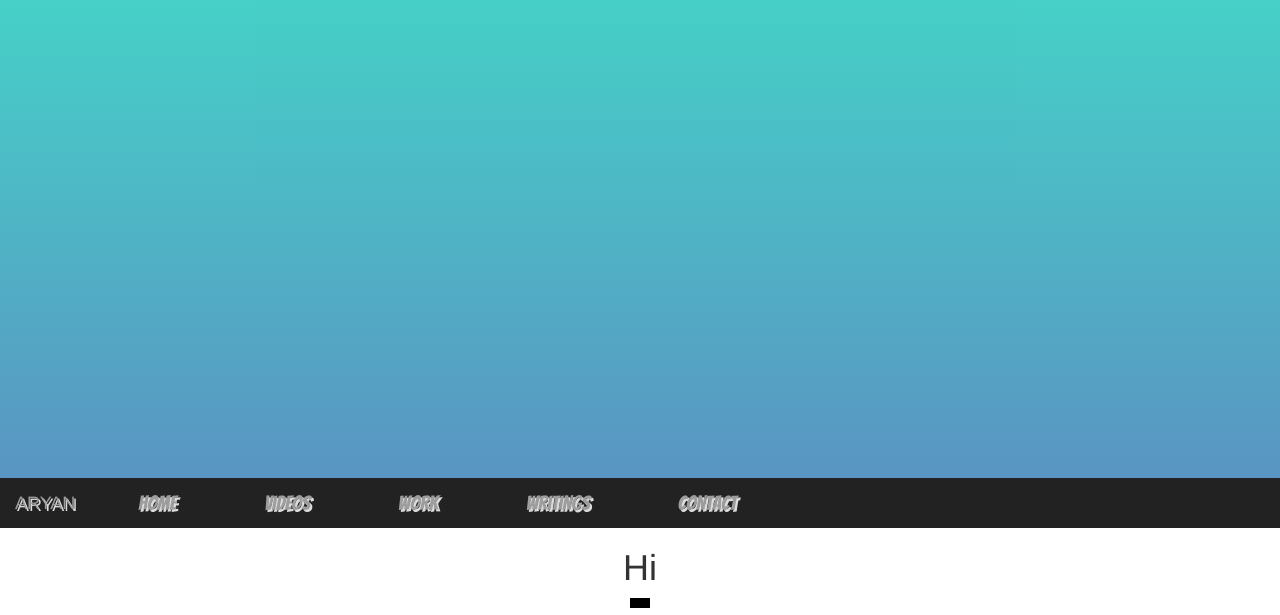
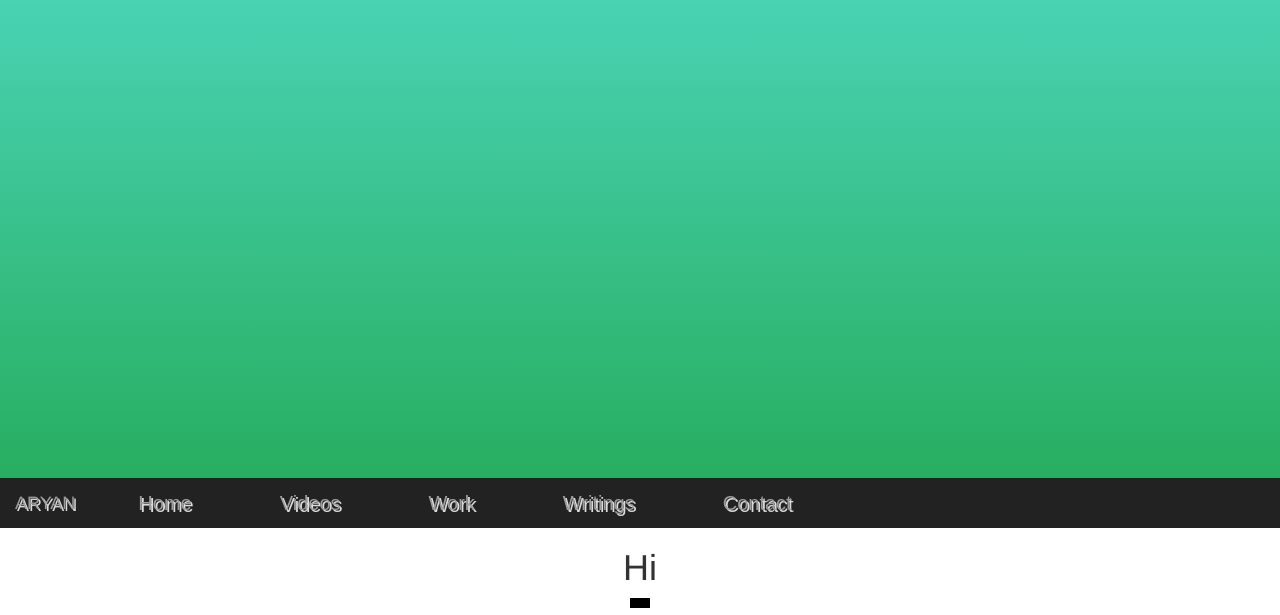
Before and after one commit to Aryanchittora/Sir-Tim-Berners-Lee, a plain HTML site: page index.html in a window 1280 px wide. Shown: the part 322-937 px from the top of the page. Drawn offline with nearby package versions, Linux system fonts and the light colour scheme.

Commit message:
Update style.css

```diff
--- a/style.css
+++ b/style.css
@@ -4,20 +4,8 @@ body {
     padding-top: 800px;
 }
 
-#welcome {
-    display: table;
-    background: linear-gradient(#07f7bf 0%, #307ab3 100%);
-    right: 0;
-    left: 0;
-    top: 0;
-    bottom: 0;
-    position: absolute;
-    height: 800px;
-    color: azure;
-    opacity: 0.80;
-    width: 100%;
-    z-index: 9;
-}
+#welcome { position: absolute; color: #FFFFFF; bottom: 0; background: linear-gradient(#60ebeb 0%, #27ae60 100%); display: table; width: 100%; height: 100%; z-index: 9; }
+
 
 .pic {
     border-radius: 50%;
@@ -55,23 +43,7 @@ p {
     font-family: sans-serif;
 }
 
-.links {
-    color: aquamarine;
-    font-size: 20px;
-    font-family: 'Bangers', cursive;
-    display: inline;
-    padding-left: 33px;
-    padding-right: 25px;
-}
-
-.links:hover {
-    font-size: 25px;
-    text-decoration: underline;
-}
-
-html {
-    scroll-behavior: smooth;
-}
+.links { display: inline; padding-left: 33px; padding-right: 25px; font-family: fantasy; font-size: 20px } .links:hover { font-size: 25px; text-decoration: underline; } html { scroll-behavior: smooth; }
 
 a {
     text-decoration: none;
@@ -102,3 +74,5 @@ input {
     background:grey;
 }
 #contact { background: firebrick; } #contact iframe { width: 100%; } .contact_1 h3 { display: inline; } .contact_1 a { color: white; text-shadow: none; }
+
+.menu { position: fixed; background: white; width: 100%; margin-top: 0px; top: 0px; z-index: 10; }
```
